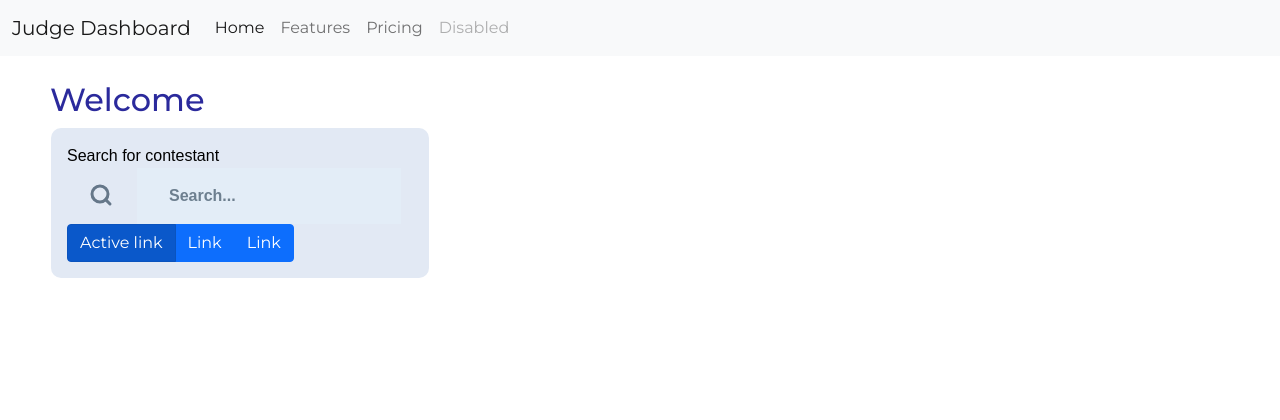
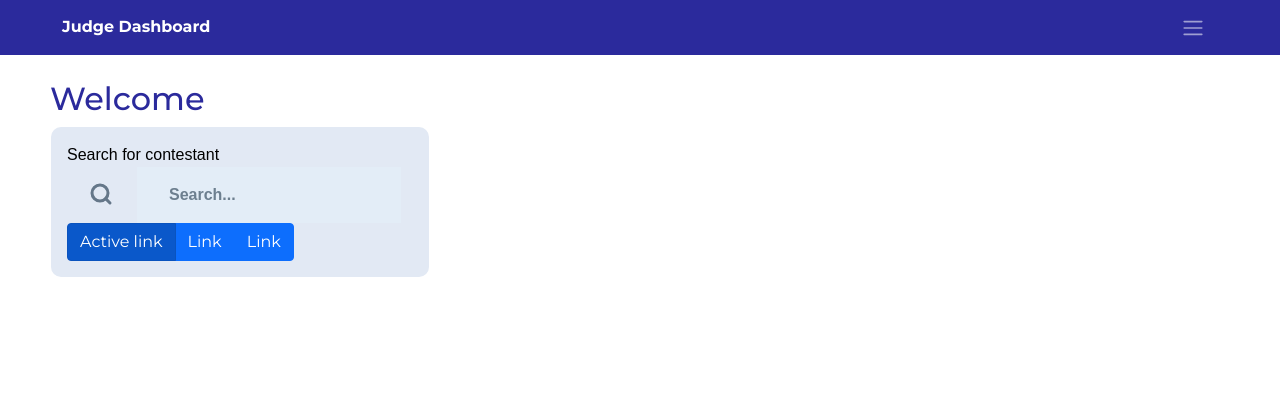
Before and after one commit to enoskyeza/toy_festival_app, a Django app: template tf_app/judges/templates/judges/judge_page.html in a window 1280 px wide. Shown: the top 420 px of the page. After the commit the page ends 277 px from the top, so only its background shows below. Run offline with Django 4.2, Linux system fonts and the light colour scheme; the template is opened without the code that fills it, so the values that code supplies are empty.

Commit message:
Modify base template

```diff
--- a/tf_app/judges/templates/judges/judge_base.html
+++ b/tf_app/judges/templates/judges/judge_base.html
@@ -14,38 +14,17 @@
       crossorigin="anonymous"
     />
 
+
     <link href="{% static 'judges/css/style.css' %}" rel="stylesheet" />
   </head>
 
   <body>
-    <nav class="navbar navbar-expand-lg navbar-light bg-light">
+    <nav class="navbar navbar-expand-lg navbar-dark nav-bar-custom">
       <div class="container-fluid">
-        <a class="navbar-brand" href="#">Judge Dashboard</a>
-        <button
-          class="navbar-toggler"
-          type="button"
-          data-bs-toggle="collapse"
-          data-bs-target="#navbarNavAltMarkup"
-          aria-controls="navbarNavAltMarkup"
-          aria-expanded="false"
-          aria-label="Toggle navigation"
-        >
-          <span class="navbar-toggler-icon"></span>
+        <a class="navbar-brand text-reset fw-bold fs-6" href="#">Judge Dashboard</a>
+        <button class="btn">
+          <span class="navbar-toggler-icon" ></span>
         </button>
-        <div class="collapse navbar-collapse" id="navbarNavAltMarkup">
-          <div class="navbar-nav">
-            <a class="nav-link active" aria-current="page" href="#">Home</a>
-            <a class="nav-link" href="#">Features</a>
-            <a class="nav-link" href="#">Pricing</a>
-            <a
-              class="nav-link disabled"
-              href="#"
-              tabindex="-1"
-              aria-disabled="true"
-              >Disabled</a
-            >
-          </div>
-        </div>
       </div>
     </nav>
     <div class="main">
```
